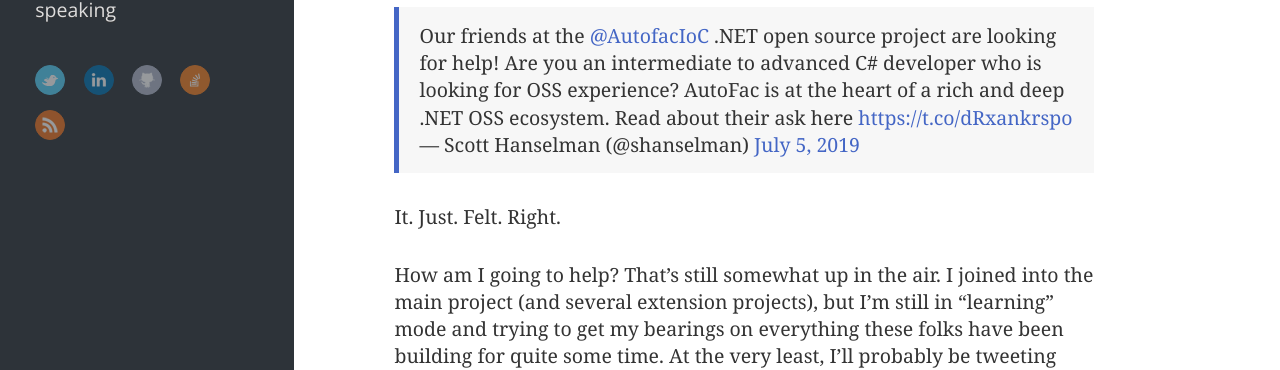
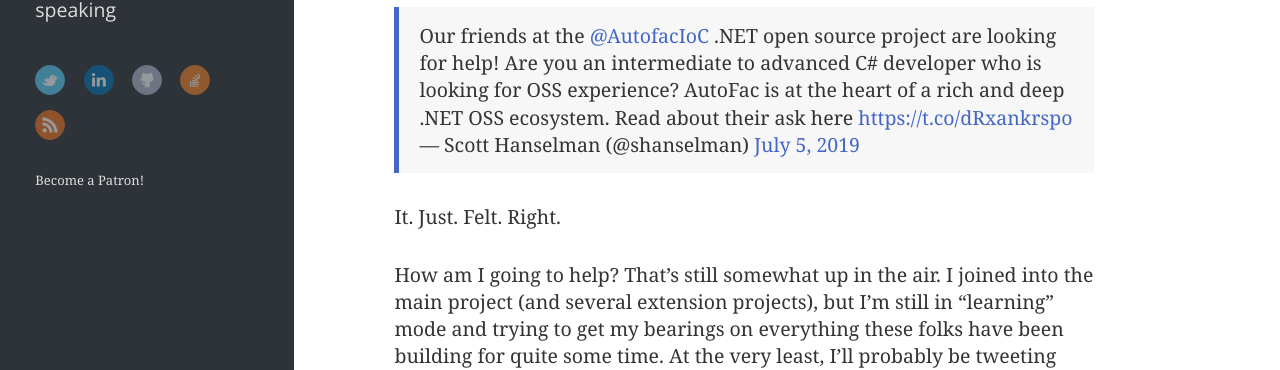
Before and after one commit to datpth19/calvinallen.net, a Jekyll site: the page built from index.html, in a window 1280 px wide. Shown: the part 526-896 px from the top of the page. Built offline with Jekyll 4.4.1, drawn with Linux system fonts in a browser that asks for light colours; the list of posts is cut into pages by our own code; comment, search, counter and statistics services are not loaded.

Commit message:
Adding Patreon button

```diff
--- a/_includes/header.html
+++ b/_includes/header.html
@@ -33,3 +33,5 @@
 		{% endif %}
 	</div>
 </nav>
+
+<a href="https://www.patreon.com/bePatron?u=19323697" data-patreon-widget-type="become-patron-button">Become a Patron!</a><script async src="https://c6.patreon.com/becomePatronButton.bundle.js"></script>
```
Also changed, not shown: Gemfile.lock.
